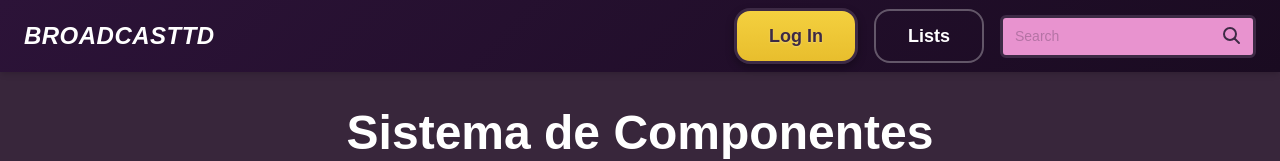
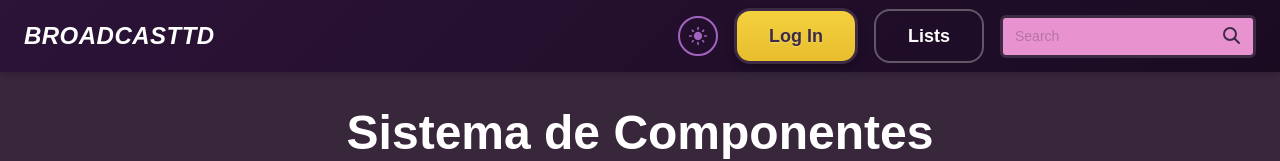
Before and after one commit to arodovi852/AROProyectoMaqueta, an Angular app: page / in a window 1280 px wide. Shown: the top 161 px of the page. Built offline with nearby package versions, Linux system fonts and the light colour scheme.

Commit message:
Cambios en colores y botón de dark mode

```diff
--- a/src/app/components/layout/header/header.html
+++ b/src/app/components/layout/header/header.html
@@ -22,6 +22,9 @@
 
     <!-- Botones y búsqueda -->
     <div class="header__actions">
+      <!-- Botón Theme Toggle -->
+      <app-theme-toggle class="header__theme-toggle" />
+
       <!-- Botón Log In -->
       <app-button
         text="Log In"
--- a/src/app/components/layout/header/header.scss
+++ b/src/app/components/layout/header/header.scss
@@ -132,6 +132,15 @@
 .header__search-icon {
   width: 1.25rem;
   height: 1.25rem;
+}
+
+// ==========================================================================
+// ELEMENTO: .header__theme-toggle
+// ==========================================================================
+
+.header__theme-toggle {
+  display: flex;
+  align-items: center;
 }
 
 // ==========================================================================
--- a/src/app/components/layout/header/header.ts
+++ b/src/app/components/layout/header/header.ts
@@ -1,6 +1,7 @@
 import { Component, ElementRef, ViewChild, Renderer2, HostListener } from '@angular/core';
 import { RouterLink } from '@angular/router';
 import { Button } from '../../../components/shared/button/button';
+import { ThemeToggle } from '../../../components/shared/theme-toggle/theme-toggle';
 
 /**
  * Componente Header
@@ -11,7 +12,7 @@ import { Button } from '../../../components/shared/button/button';
  */
 @Component({
   selector: 'app-header',
-  imports: [RouterLink, Button],
+  imports: [RouterLink, Button, ThemeToggle],
   templateUrl: './header.html',
   styleUrl: './header.scss',
 })
--- a/src/app/components/shared/card/card.scss
+++ b/src/app/components/shared/card/card.scss
@@ -179,7 +179,7 @@
     width: 100%;
     height: 100%;
     border-radius: 1.5rem;
-    border: 4px solid #3d2a45;
+    border: 0.4rem solid #3d2a45;
     overflow: hidden;
     @include transition(border-color);
   }
--- /dev/null
+++ b/src/app/components/shared/theme-toggle/theme-toggle.html
@@ -0,0 +1,18 @@
+<button
+  class="theme-toggle"
+  (click)="toggleTheme()"
+  [attr.aria-label]="isDarkMode ? 'Cambiar a modo claro' : 'Cambiar a modo oscuro'"
+  type="button"
+>
+  @if (isDarkMode) {
+    <!-- Icono de Sol (para cambiar a light mode) -->
+    <svg class="theme-toggle__icon" viewBox="0 0 24 24" xmlns="http://www.w3.org/2000/svg">
+      <path d="M12 7c-2.76 0-5 2.24-5 5s2.24 5 5 5 5-2.24 5-5-2.24-5-5-5zM2 13h2c.55 0 1-.45 1-1s-.45-1-1-1H2c-.55 0-1 .45-1 1s.45 1 1 1zm18 0h2c.55 0 1-.45 1-1s-.45-1-1-1h-2c-.55 0-1 .45-1 1s.45 1 1 1zM11 2v2c0 .55.45 1 1 1s1-.45 1-1V2c0-.55-.45-1-1-1s-1 .45-1 1zm0 18v2c0 .55.45 1 1 1s1-.45 1-1v-2c0-.55-.45-1-1-1s-1 .45-1 1zM5.99 4.58c-.39-.39-1.03-.39-1.41 0-.39.39-.39 1.03 0 1.41l1.06 1.06c.39.39 1.03.39 1.41 0s.39-1.03 0-1.41L5.99 4.58zm12.37 12.37c-.39-.39-1.03-.39-1.41 0-.39.39-.39 1.03 0 1.41l1.06 1.06c.39.39 1.03.39 1.41 0 .39-.39.39-1.03 0-1.41l-1.06-1.06zm1.06-10.96c.39-.39.39-1.03 0-1.41-.39-.39-1.03-.39-1.41 0l-1.06 1.06c-.39.39-.39 1.03 0 1.41s1.03.39 1.41 0l1.06-1.06zM7.05 18.36c.39-.39.39-1.03 0-1.41-.39-.39-1.03-.39-1.41 0l-1.06 1.06c-.39.39-.39 1.03 0 1.41s1.03.39 1.41 0l1.06-1.06z"/>
+    </svg>
+  } @else {
+    <!-- Icono de Luna (para cambiar a dark mode) -->
+    <svg class="theme-toggle__icon" viewBox="0 0 24 24" xmlns="http://www.w3.org/2000/svg">
+      <path d="M9.37 5.51c-.18.64-.27 1.31-.27 1.99 0 4.08 3.32 7.4 7.4 7.4.68 0 1.35-.09 1.99-.27C17.45 17.19 14.93 19 12 19c-3.86 0-7-3.14-7-7 0-2.93 1.81-5.45 4.37-6.49zM12 3c-4.97 0-9 4.03-9 9s4.03 9 9 9 9-4.03 9-9c0-.46-.04-.92-.1-1.36-.98 1.37-2.58 2.26-4.4 2.26-2.98 0-5.4-2.42-5.4-5.4 0-1.81.89-3.42 2.26-4.4-.44-.06-.9-.1-1.36-.1z"/>
+    </svg>
+  }
+</button>
--- /dev/null
+++ b/src/app/components/shared/theme-toggle/theme-toggle.scss
@@ -0,0 +1,59 @@
+@import '../../../../styles/01-tools/mixins';
+
+.theme-toggle {
+  background: transparent;
+  border: 2px solid #A264BF;
+  border-radius: 50%;
+  width: 2.5rem;
+  height: 2.5rem;
+  display: flex;
+  align-items: center;
+  justify-content: center;
+  cursor: pointer;
+  padding: 0.5rem;
+  @include transition(background-color, border-color, transform);
+
+  // Dark mode (por defecto) - Botón morado
+  border-color: #A264BF;
+  background-color: transparent;
+
+  &:hover {
+    background-color: #A264BF;
+    border-color: #A264BF;
+    transform: scale(1.1);
+
+    .theme-toggle__icon {
+      fill: #3d2a45;
+    }
+  }
+
+  &:active {
+    transform: scale(0.95);
+  }
+
+  &__icon {
+    width: 100%;
+    height: 100%;
+    fill: #A264BF;
+    @include transition(fill);
+  }
+}
+
+// Light mode - Botón amarillo
+:host-context(.light-mode) .theme-toggle,
+.light-mode .theme-toggle {
+  border-color: #f4d03f;
+
+  .theme-toggle__icon {
+    fill: #f4d03f;
+  }
+
+  &:hover {
+    background-color: #f4d03f;
+    border-color: #f4d03f;
+
+    .theme-toggle__icon {
+      fill: #3d2a45;
+    }
+  }
+}
--- /dev/null
+++ b/src/app/components/shared/theme-toggle/theme-toggle.ts
@@ -0,0 +1,45 @@
+import { Component, OnInit, Inject, PLATFORM_ID } from '@angular/core';
+import { isPlatformBrowser } from '@angular/common';
+
+@Component({
+  selector: 'app-theme-toggle',
+  imports: [],
+  templateUrl: './theme-toggle.html',
+  styleUrl: './theme-toggle.scss',
+})
+export class ThemeToggle implements OnInit {
+  isDarkMode = true; // Dark mode por defecto
+
+  constructor(@Inject(PLATFORM_ID) private platformId: Object) {}
+
+  ngOnInit(): void {
+    if (isPlatformBrowser(this.platformId)) {
+      // Leer tema guardado o usar dark mode por defecto
+      const savedTheme = localStorage.getItem('theme');
+      this.isDarkMode = savedTheme !== 'light';
+      this.applyTheme();
+    }
+  }
+
+  toggleTheme(): void {
+    this.isDarkMode = !this.isDarkMode;
+    this.applyTheme();
+
+    if (isPlatformBrowser(this.platformId)) {
+      localStorage.setItem('theme', this.isDarkMode ? 'dark' : 'light');
+    }
+  }
+
+  private applyTheme(): void {
+    if (isPlatformBrowser(this.platformId)) {
+      const htmlElement = document.documentElement;
+      if (this.isDarkMode) {
+        htmlElement.classList.add('dark-mode');
+        htmlElement.classList.remove('light-mode');
+      } else {
+        htmlElement.classList.add('light-mode');
+        htmlElement.classList.remove('dark-mode');
+      }
+    }
+  }
+}
```
